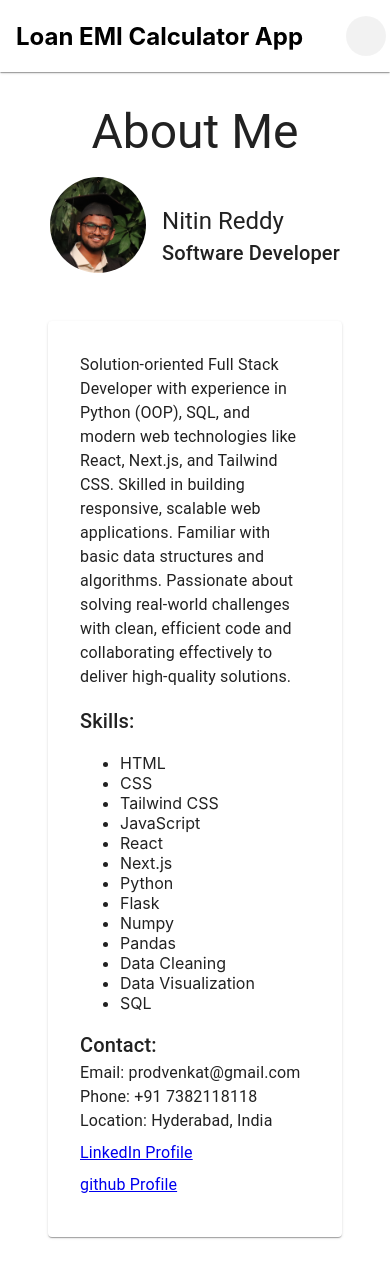
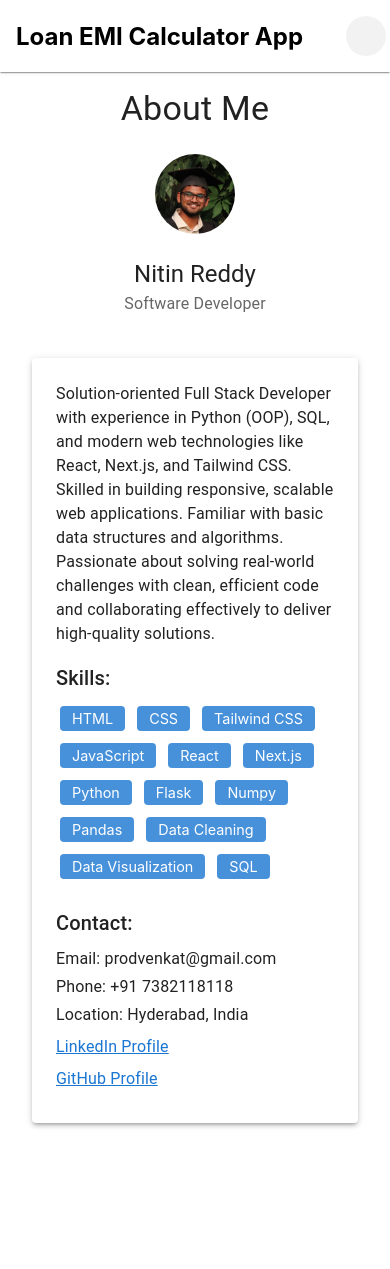
Before and after one commit to nitinreddy08/loan-calculator, a React (Create React App) app: page /about in a window 390 px wide. After the commit the page ends 1139 px from the top, so only its background shows below. Built offline with nearby package versions, Linux system fonts and the light colour scheme; some icons are missing.

Commit message:
responsive updates for remaining pages and optimized

```diff
--- a/src/components/Header.jsx
+++ b/src/components/Header.jsx
@@ -1,6 +1,6 @@
 import React, { useState } from "react";
-import { AppBar, Toolbar, Button, Box, useTheme, useMediaQuery, Drawer, IconButton, BottomNavigation, BottomNavigationAction } from "@mui/material";
-import { Link, useLocation } from "react-router-dom";
+import { AppBar, Toolbar, Button, Box, useTheme, useMediaQuery, Drawer, IconButton} from "@mui/material";
+import { Link} from "react-router-dom";
 import { useThemeContext } from "../context/ThemeContext";
 import CloseIcon from "@mui/icons-material/Close";
 import MenuIcon from "@mui/icons-material/Menu";
@@ -13,7 +13,6 @@ function Header() {
   const theme = useTheme();
   const isMobile = useMediaQuery(theme.breakpoints.down("md"));
   const [openDrawer, setOpenDrawer] = useState(false);
-  const location = useLocation();
 
   const handleDrawerToggle = () => {
     setOpenDrawer(!openDrawer);
@@ -24,13 +23,6 @@ function Header() {
     { name: "Exchange Rates", path: "/exchange-rates", icon: <CurrencyExchangeIcon /> },
     { name: "About", path: "/about", icon: <InfoIcon /> }
   ];
-
-  const getCurrentNavValue = () => {
-    const currentPath = location.pathname;
-    const foundItem = navItems.find(item => item.path === currentPath);
-    return foundItem ? navItems.indexOf(foundItem) : 0;
-  };
-
   return (
     <AppBar
       position="sticky"
--- a/src/pages/About.jsx
+++ b/src/pages/About.jsx
@@ -7,10 +7,11 @@ import {
   Card,
   CardContent,
   Grid,
+  useMediaQuery,
 } from "@mui/material";
 import { styled } from "@mui/system";
+import { useTheme } from "@mui/material/styles";
 
-// Sample data about the user (you can replace with your own details)
 const userDetails = {
   name: "Nitin Reddy",
   title: "Software Developer",
@@ -39,84 +40,140 @@ const userDetails = {
   },
 };
 
-// Styling the avatar image
+
 const StyledAvatar = styled(Avatar)(({ theme }) => ({
   width: theme.spacing(12),
   height: theme.spacing(12),
-  marginBottom: theme.spacing(3),
+  marginBottom: theme.spacing(2),
+  [theme.breakpoints.down("sm")]: {
+    width: theme.spacing(10),
+    height: theme.spacing(10),
+  },
+}));
+
+const SkillChip = styled(Box)(({ theme }) => ({
+  display: "inline-block",
+  backgroundColor: theme.palette.primary.light,
+  color: theme.palette.primary.contrastText,
+  borderRadius: theme.shape.borderRadius,
+  padding: theme.spacing(0.5, 1.5),
+  margin: theme.spacing(0.5),
+  fontSize: "0.9rem",
 }));
 
 function About() {
+  const theme = useTheme();
+  const isMobile = useMediaQuery(theme.breakpoints.down("sm"));
   return (
     <Box
       sx={{
         bgcolor: "background.default",
         color: "text.primary",
         minHeight: "100vh",
-        padding: 4,
+        padding: { xs: 2, sm: 3, md: 4 },
       }}
     >
-      <Container>
-        <Typography variant="h3" gutterBottom align="center">
+      <Container maxWidth="lg">
+        <Typography
+          variant={isMobile ? "h4" : "h3"}
+          gutterBottom
+          align="center"
+          sx={{ mb: { xs: 3, md: 5 } }}
+        >
           About Me
         </Typography>
 
         <Grid container spacing={3} justifyContent="center">
+
           <Grid
             item
             xs={12}
             md={4}
             sx={{
               display: "flex",
+              flexDirection: { xs: "column", sm: "row", md: "column" },
               alignItems: "center",
-              justifyContent: "center",
+              justifyContent: { xs: "center", sm: "flex-start", md: "center" },
+              mb: { xs: 2, md: 0 },
             }}
           >
-            <Box sx={{ display: "flex", alignItems: "center", gap: 2 }}>
             <StyledAvatar alt={userDetails.name} src="/resumedp.jpg" />
-              <Box>
-                <Typography variant="h5">{userDetails.name}</Typography>
-                <Typography variant="h6">{userDetails.title}</Typography>
-              </Box>
+            <Box sx={{
+              textAlign: { xs: "center", sm: "left", md: "center" },
+              ml: { xs: 0, sm: 2, md: 0 }
+            }}>
+              <Typography variant={isMobile ? "h5" : "h4"} sx={{ mt: { xs: 1, sm: 0 } }}>
+                {userDetails.name}
+              </Typography>
+              <Typography variant={isMobile ? "subtitle1" : "h6"} color="textSecondary">
+                {userDetails.title}
+              </Typography>
             </Box>
           </Grid>
 
           <Grid item xs={12} md={8}>
-            <Card sx={{ p: 2 }}>
+            <Card sx={{ p: { xs: 1, sm: 2 } }} elevation={3}>
               <CardContent>
                 <Typography variant="body1" paragraph>
                   {userDetails.bio}
                 </Typography>
-                <Typography variant="h6">Skills:</Typography>
-                <ul>
+
+                <Typography variant="h6" sx={{ mt: 2, mb: 1 }}>
+                  Skills:
+                </Typography>
+                <Box sx={{
+                  display: "flex",
+                  flexWrap: "wrap",
+                  gap: 0.5,
+                  mb: 2
+                }}>
                   {userDetails.skills.map((skill, index) => (
-                    <li key={index}>{skill}</li>
+                    <SkillChip key={index}>{skill}</SkillChip>
                   ))}
-                </ul>
+                </Box>
 
-                <Typography variant="h6" sx={{ mt: 2 }}>
+                <Typography variant="h6" sx={{ mt: 3, mb: 1 }}>
                   Contact:
                 </Typography>
-                <Typography variant="body1">
+                <Box sx={{ pl: { xs: 0, sm: 1 } }}>
+                  <Typography variant="body1" sx={{ mb: 0.5 }}>
                     Email: {userDetails.contact.email}
                   </Typography>
-                <Typography variant="body1">
+                  <Typography variant="body1" sx={{ mb: 0.5 }}>
                     Phone: {userDetails.contact.phone}
                   </Typography>
-                <Typography variant="body1">
+                  <Typography variant="body1" sx={{ mb: 1 }}>
                     Location: {userDetails.contact.location}
                   </Typography>
 
-                <Typography variant="body1" sx={{ mt: 1 }}>
-                  <a href={userDetails.contact.linkedin} target="_blank" rel="noopener noreferrer">
+                  <Box sx={{
+                    display: "flex",
+                    flexDirection: { xs: "column", sm: "row" },
+                    gap: { xs: 1, sm: 3 },
+                    mt: 1
+                  }}>
+                    <Typography variant="body1">
+                      <a
+                        href={userDetails.contact.linkedin}
+                        target="_blank"
+                        rel="noopener noreferrer"
+                        style={{ color: theme.palette.primary.main }}
+                      >
                         LinkedIn Profile
                       </a>
                     </Typography>
-                <Typography variant="body1" sx={{ mt: 1 }}>
-                  <a href={userDetails.contact.github} target="_blank" rel="noopener noreferrer">
-                    github Profile
+                    <Typography variant="body1">
+                      <a
+                        href={userDetails.contact.github}
+                        target="_blank"
+                        rel="noopener noreferrer"
+                        style={{ color: theme.palette.primary.main }}
+                      >
+                        GitHub Profile
                       </a>
                     </Typography>
+                  </Box>
+                </Box>
               </CardContent>
             </Card>
           </Grid>
--- a/src/pages/ExchangeRates.jsx
+++ b/src/pages/ExchangeRates.jsx
@@ -1,5 +1,20 @@
 import React, { useState, useEffect } from "react";
-import { Container, Typography, Box, Table, TableBody, TableCell, TableContainer, TableHead, TableRow, Paper, CircularProgress, Button } from "@mui/material";
+import {
+  Container,
+  Typography,
+  Box,
+  Table,
+  TableBody,
+  TableCell,
+  TableContainer,
+  TableHead,
+  TableRow,
+  Paper,
+  CircularProgress,
+  Button,
+  useTheme,
+  useMediaQuery
+} from "@mui/material";
 import axios from "axios";
 
 function ExchangeRates() {
@@ -7,10 +22,14 @@ function ExchangeRates() {
   const [loading, setLoading] = useState(true);
   const [error, setError] = useState(null);
 
+  const theme = useTheme();
+  const isMobile = useMediaQuery(theme.breakpoints.down('sm'));
+
   const fetchExchangeRates = async () => {
     try {
+      setLoading(true);
       const response = await axios.get(
-        "https://api.exchangerate-api.com/v4/latest/USD" // Replace with your API endpoint
+        "https://api.exchangerate-api.com/v4/latest/USD"
       );
       setRates(response.data.rates);
       setLoading(false);
@@ -30,48 +49,139 @@ function ExchangeRates() {
         bgcolor: "background.default",
         color: "text.primary",
         minHeight: "90vh",
-        padding: 4,
+        padding: { xs: 2, sm: 3, md: 4 },
+        paddingBottom: isMobile ? '72px' : '32px',
       }}
     >
-      <Container>
-        <Typography variant="h3" gutterBottom align="center">
+      <Container maxWidth="lg">
+        <Typography
+          variant={isMobile ? "h4" : "h3"}
+          gutterBottom
+          align="center"
+          sx={{
+            mb: { xs: 2, md: 3 },
+            fontSize: { xs: '1.75rem', sm: '2.25rem', md: '3rem' }
+          }}
+        >
           Exchange Rates
         </Typography>
 
-        <Box sx={{ textAlign: "right", marginTop: 3 }}>
-          <Button variant="outlined" onClick={fetchExchangeRates}>Refresh Rates</Button>
+        <Box sx={{
+          textAlign: "right",
+          marginTop: { xs: 2, sm: 3 },
+          marginBottom: { xs: 2, sm: 0 }
+        }}>
+          <Button
+            variant="outlined"
+            onClick={fetchExchangeRates}
+            size={isMobile ? "medium" : "large"}
+          >
+            Refresh Rates
+          </Button>
         </Box>
 
         {loading ? (
-          <Box sx={{ display: "flex", justifyContent: "center", alignItems: "center", minHeight: "50vh" }}>
+          <Box sx={{
+            display: "flex",
+            justifyContent: "center",
+            alignItems: "center",
+            minHeight: { xs: '30vh', sm: '40vh', md: '50vh' }
+          }}>
             <CircularProgress />
           </Box>
         ) : error ? (
-          <Typography color="error">{error}</Typography>
+          <Paper
+            elevation={2}
+            sx={{
+              p: { xs: 2, sm: 3 },
+              mt: { xs: 2, sm: 3 },
+              borderRadius: 1
+            }}
+          >
+            <Typography color="error" align="center">{error}</Typography>
+          </Paper>
         ) : (
-          <TableContainer component={Paper} sx={{ marginTop: 3 }}>
-            <Table sx={{ minWidth: 650 }} aria-label="exchange rates table">
-              <TableHead>
+          <TableContainer
+            component={Paper}
+            elevation={2}
+            sx={{
+              marginTop: { xs: 2, sm: 3 },
+              borderRadius: 1,
+              overflow: 'hidden'
+            }}
+          >
+            <Table
+              sx={{
+                minWidth: { xs: 280, sm: 450, md: 650 }
+              }}
+              aria-label="exchange rates table"
+              size={isMobile ? "small" : "medium"}
+            >
+              <TableHead sx={{ backgroundColor: theme.palette.primary.main }}>
                 <TableRow>
-                  <TableCell>Currency</TableCell>
-                  <TableCell align="right">Exchange Rate (USD)</TableCell>
+                  <TableCell
+                    sx={{
+                      color: '#fff',
+                      fontWeight: 'bold',
+                      padding: isMobile ? '12px 16px' : '16px',
+                      fontSize: isMobile ? '0.875rem' : '1rem'
+                    }}
+                  >
+                    Currency
+                  </TableCell>
+                  <TableCell
+                    align="right"
+                    sx={{
+                      color: '#fff',
+                      fontWeight: 'bold',
+                      padding: isMobile ? '12px 16px' : '16px',
+                      fontSize: isMobile ? '0.875rem' : '1rem'
+                    }}
+                  >
+                    Exchange Rate (USD)
+                  </TableCell>
                 </TableRow>
               </TableHead>
               <TableBody>
-                {Object.keys(rates).map((currency) => (
-                  <TableRow key={currency}>
-                    <TableCell component="th" scope="row">
+                {rates && Object.keys(rates).map((currency) => (
+                  <TableRow
+                    key={currency}
+                    hover
+                    sx={{
+                      '&:nth-of-type(odd)': {
+                        backgroundColor: theme.palette.mode === 'dark'
+                          ? 'rgba(255, 255, 255, 0.05)'
+                          : 'rgba(0, 0, 0, 0.02)',
+                      },
+                      '&:last-child td, &:last-child th': { border: 0 },
+                    }}
+                  >
+                    <TableCell
+                      component="th"
+                      scope="row"
+                      sx={{
+                        padding: isMobile ? '8px 16px' : '16px',
+                        fontSize: isMobile ? '0.875rem' : '1rem'
+                      }}
+                    >
                       {currency}
                     </TableCell>
-                    <TableCell align="right">{rates[currency]}</TableCell>
+                    <TableCell
+                      align="right"
+                      sx={{
+                        padding: isMobile ? '8px 16px' : '16px',
+                        fontSize: isMobile ? '0.875rem' : '1rem',
+                        fontFamily: 'monospace'
+                      }}
+                    >
+                      {rates[currency].toFixed(4)}
+                    </TableCell>
                   </TableRow>
                 ))}
               </TableBody>
             </Table>
           </TableContainer>
         )}
-
-
       </Container>
     </Box>
   );
```
Also changed, not shown: src/pages/Home.jsx (+9 -9 lines). Lines whose indentation alone changed are shown as unchanged.
